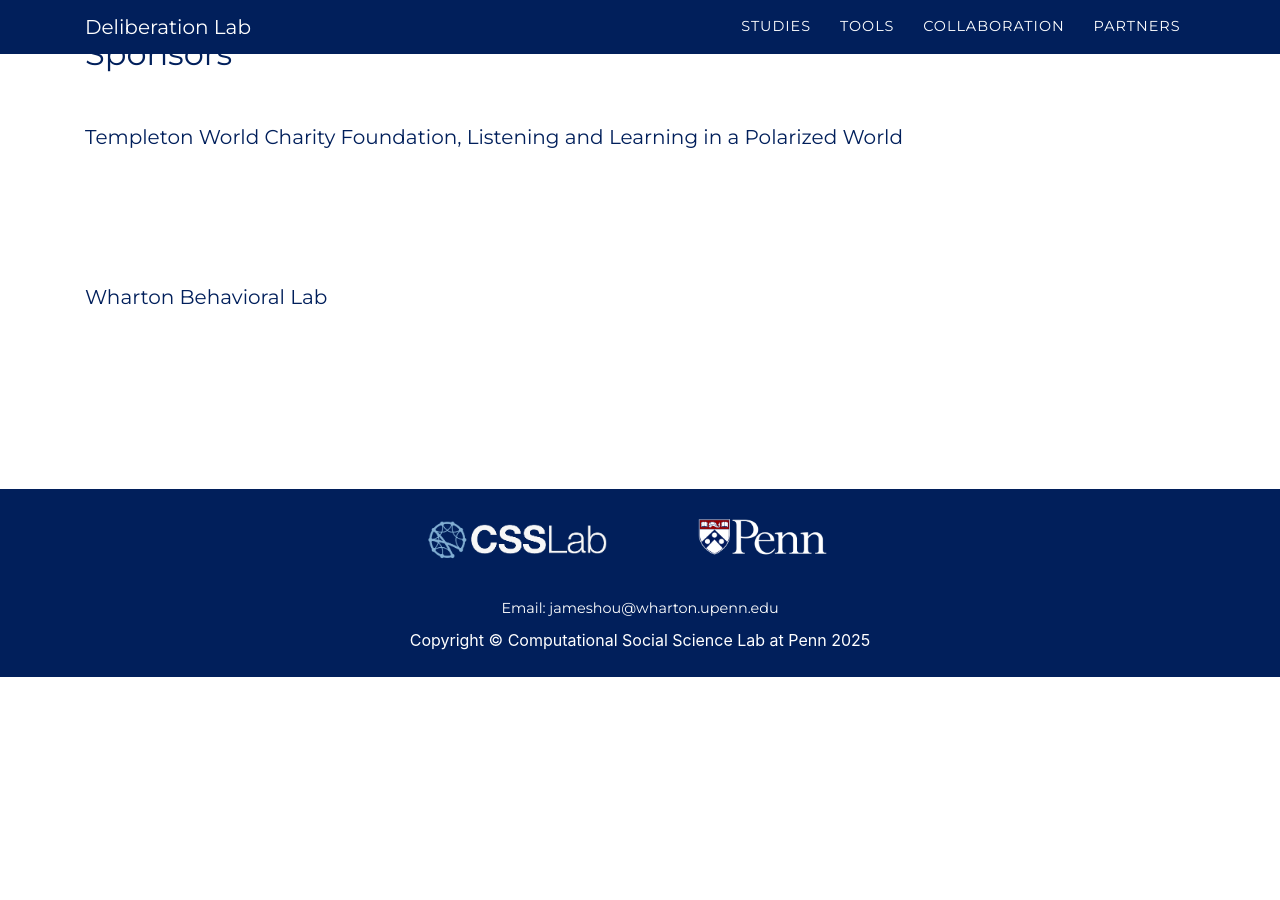
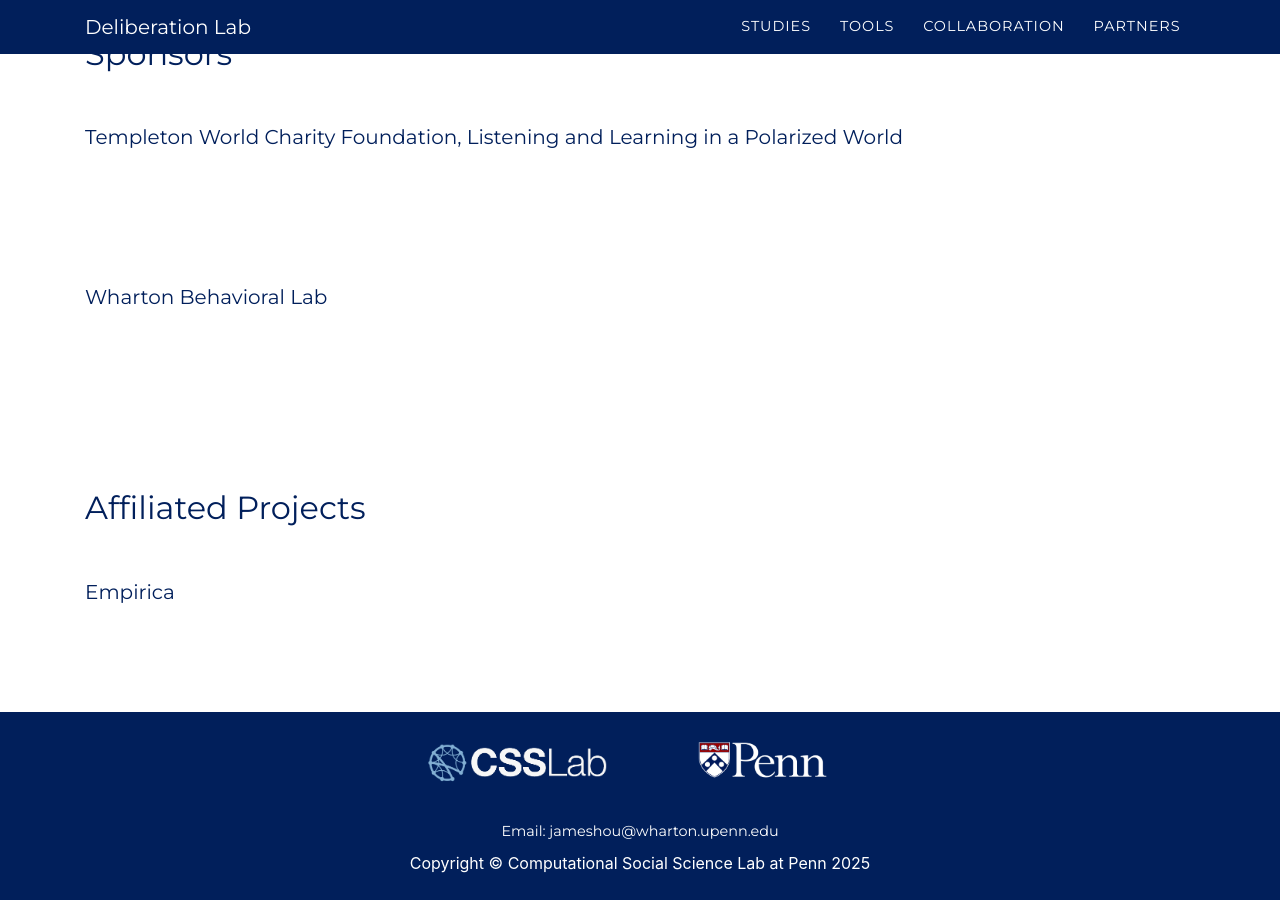
Before and after one commit to Watts-Lab/deliberation-website, a Jekyll site: the page built from partners.md, in a window 1280 px wide and 900 px high, scrolled down 1578 px. Built offline with Jekyll 4.4.1, drawn with Linux system fonts in a browser that asks for light colours; some web fonts are replaced; before the commit the page ends 2255 px from its top, so only the background shows below that.

Commit message:
Update partners.md

```diff
--- a/partners.md
+++ b/partners.md
@@ -75,3 +75,12 @@
 <br/><br/>
 
 <br/><br/><br/>
+
+## Affiliated Projects
+
+<br/>
+
+##### [Empirica](https://empirica.ly/){: style="color: #011f5b"}
+
+
+<br/><br/><br/>
```
